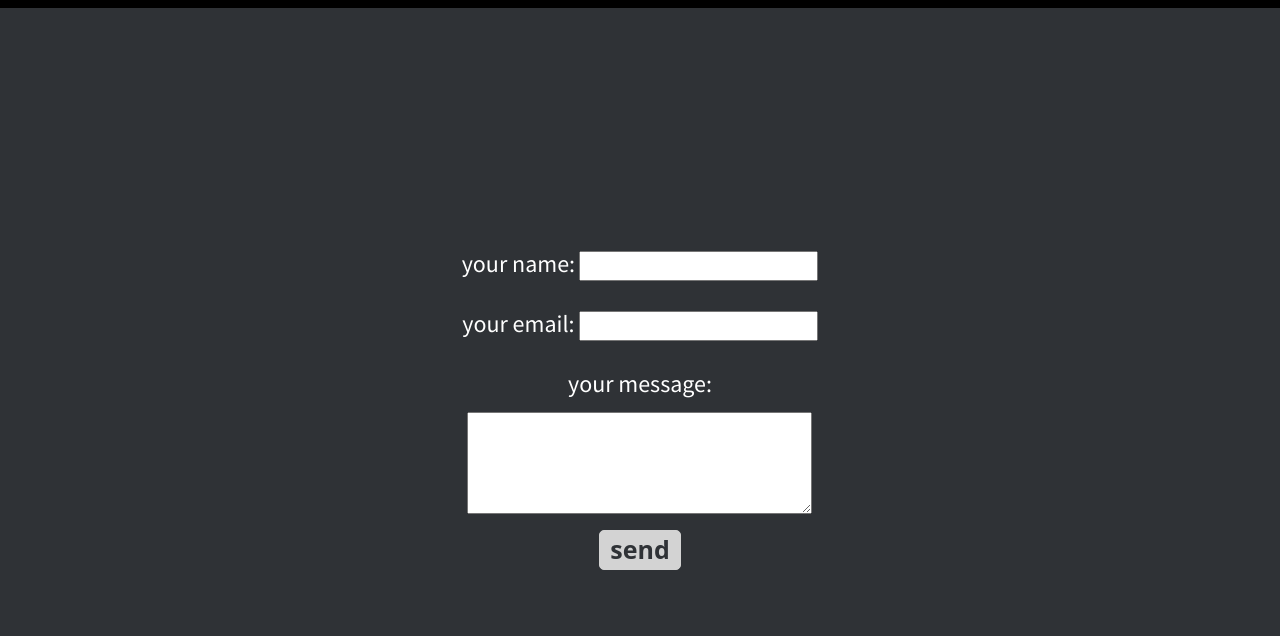
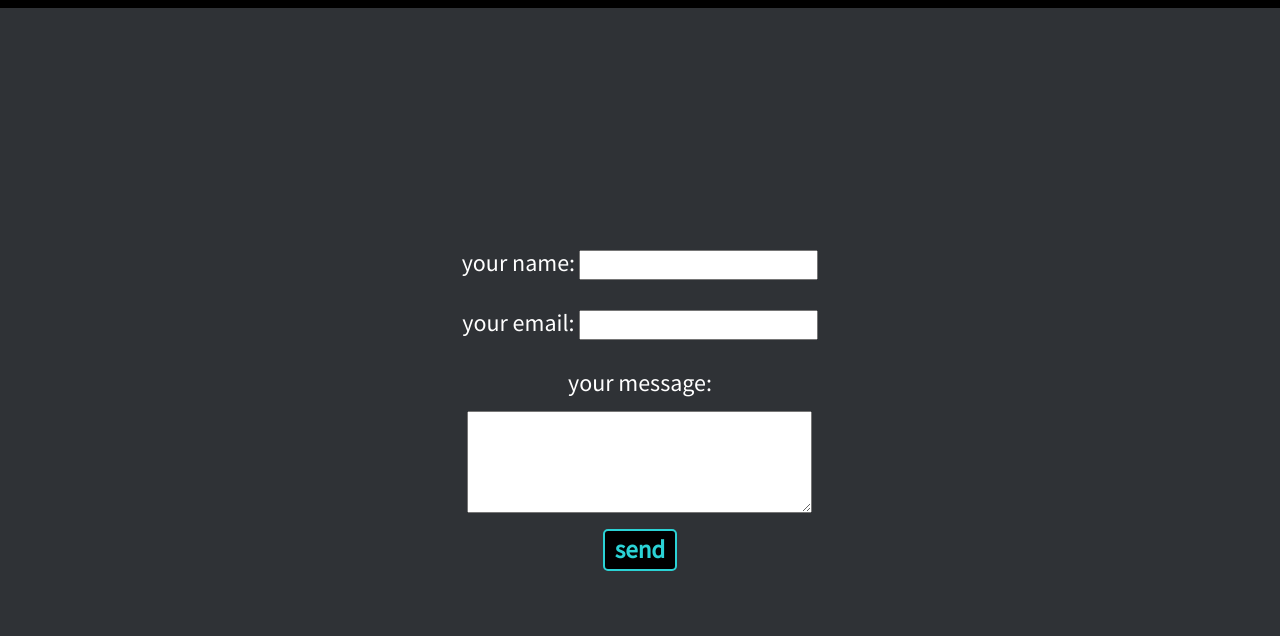
Before and after one commit to Marta3333/Contact-Page, a plain HTML site: page index.html in a window 1280 px wide. Shown: the part 164-800 px from the top of the page. Drawn offline with nearby package versions, Linux system fonts and the light colour scheme.

Commit message:
Update styles.css

```diff
--- a/css/styles.css
+++ b/css/styles.css
@@ -97,36 +97,27 @@ textarea.resize{
   resize: both;
 }
 
-button.contactSendButton{
+button.send_button{
   color: #2bd3d6;
   background-color: #000000;
   border-color: #000000;
   font-family: 'Source Sans Pro', sans-serif;
+  margin-top: 10px;
+  border: 0;
+  padding: 0 10px;
+  font-weight: bold;
+  font-size: 25px;
+  border: 2px solid #2bd3d6;
+  border-radius: 5px;
 
 }
 
-.send_button {
-  margin-top: 10px;
-  border: 0;
-  padding: 0 10px;
-  color: #2f3236;
-  font-weight: bold;
-  font-size: 25px;
-  background-color: #D3D3D3;
-  border: 1px solid #D3D3D3;
-  border-radius: 5px;
-}
-
-button.contactSendButton:hover{
+button.send_button:hover{
   color: #ffffff;
-  background-color: #000000;
-  border-color: #000000;
+  border-color: #ffffff;
 }
 
 footer.card-footer{
   height: 56px;
-}
-
-footer.newColor{
   background-color: #000000;
 }
```
